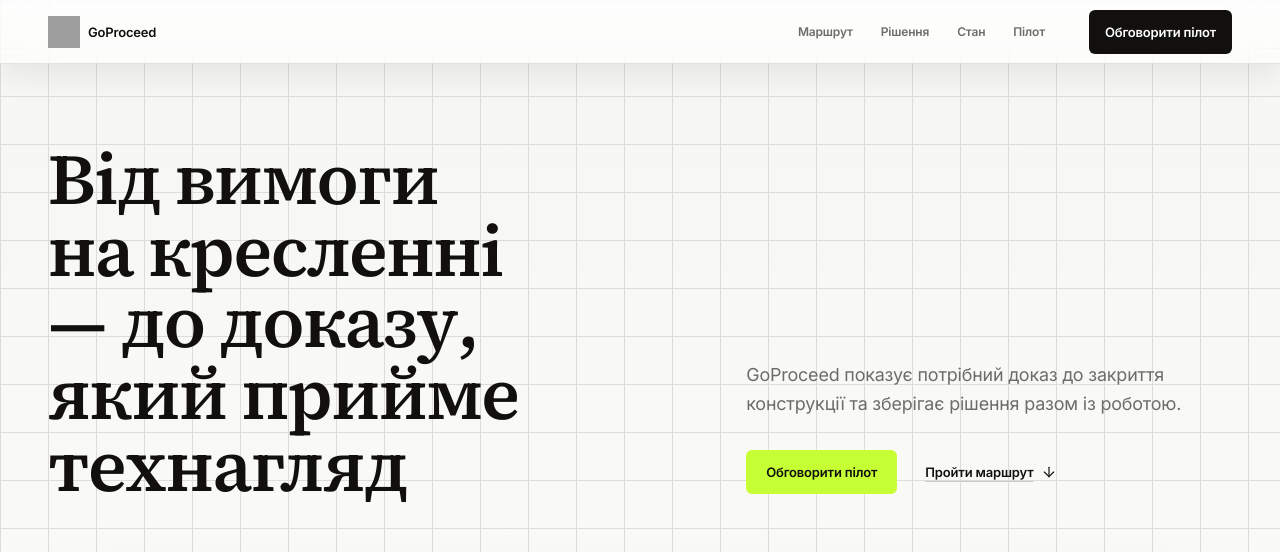
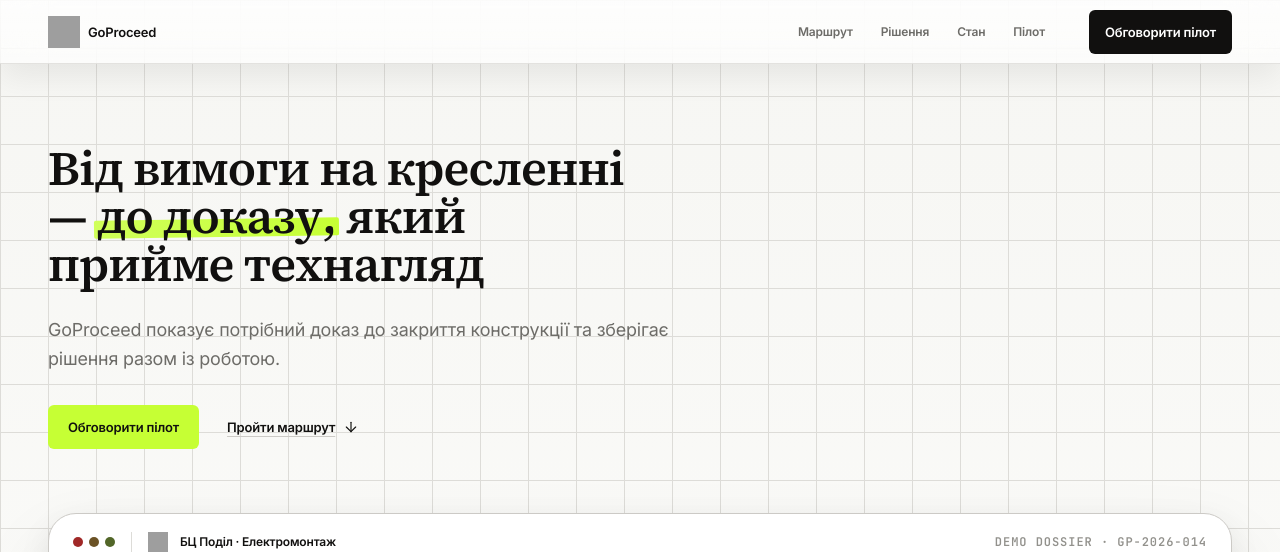
Before and after one commit to akisly/go-proceed, a Next.js app in the folder apps/landing/: page / in a window 1280 px wide. Shown: the top 552 px of the page. Built offline with nearby package versions, Linux system fonts and the light colour scheme; grey boxes are pictures that could not be loaded.

Commit message:
fix(landing): stack hero copy with clear evidence accent

```diff
--- a/apps/landing/app/globals.css
+++ b/apps/landing/app/globals.css
@@ -80,6 +80,31 @@
     background-size: 48px 48px, 48px 48px, 100% 100%;
   }
 
+  .landing-hero-accent {
+    position: relative;
+    z-index: 0;
+    display: inline-block;
+    isolation: isolate;
+    white-space: nowrap;
+  }
+
+  .landing-hero-accent::after {
+    position: absolute;
+    z-index: -1;
+    right: -0.06em;
+    bottom: 0.05em;
+    left: -0.06em;
+    height: 0.38em;
+    border-radius: 0.04em;
+    background: linear-gradient(
+      90deg,
+      color-mix(in srgb, var(--color-action-signal) 82%, var(--color-surface)),
+      var(--color-action-signal)
+    );
+    content: "";
+    transform: rotate(-0.8deg);
+  }
+
   .landing-blueprint {
     background-image:
       linear-gradient(var(--color-line) 1px, transparent 1px),
--- a/apps/landing/components/blocks/hero.tsx
+++ b/apps/landing/components/blocks/hero.tsx
@@ -3,6 +3,7 @@ import { landingContent } from "../../content/landing-content";
 import { LiveDossier } from "../visuals/live-dossier";
 
 const hero = landingContent.hero;
+const [titleBeforeAccent, titleAfterAccent] = hero.title.split(hero.titleAccent);
 
 export function Hero() {
   return (
@@ -12,16 +13,23 @@ export function Hero() {
     >
       <div className="landing-hero-field absolute inset-x-0 top-0 -z-10 h-[68%]" aria-hidden="true" />
       <div className="mx-auto max-w-content">
-        <div className="grid items-end gap-8 wide:grid-cols-[1.12fr_0.88fr] wide:gap-20">
-          <h1 className="display max-w-[14ch] text-mkt-display-1 text-ink">
-            {hero.title}
+        <div className="flex flex-col items-start" data-hero-copy-stack="true">
+          <h1 className="display max-w-[22ch] text-mkt-display-2 text-ink">
+            {titleBeforeAccent}
+            <span className="landing-hero-accent" data-hero-accent="true">
+              {hero.titleAccent}
+            </span>
+            {titleAfterAccent}
           </h1>
 
-          <div className="wide:pb-2">
-            <p className="measure max-w-[48ch] text-mkt-lead leading-relaxed text-ink-muted">
+          <p
+            className="measure mt-7 max-w-[52ch] text-mkt-lead leading-relaxed text-ink-muted"
+            data-hero-description="true"
+          >
             {hero.lead}
           </p>
-            <div className="mt-8 flex flex-wrap items-center gap-3">
+
+          <div className="mt-8 flex flex-wrap items-center gap-3" data-hero-actions="true">
             <a
               href="#pilot"
               className="inline-flex min-h-11 items-center justify-center rounded-control bg-action-signal px-5 text-data font-semibold text-action-signal-fg transition-colors duration-fast ease-out hover:bg-action-signal-hover focus-visible:outline-2 focus-visible:outline-offset-2 focus-visible:outline-focus"
@@ -37,7 +45,6 @@ export function Hero() {
             </a>
           </div>
         </div>
-        </div>
 
         <div className="mt-12 md:mt-16">
           <LiveDossier />
--- a/apps/landing/content/landing-content.ts
+++ b/apps/landing/content/landing-content.ts
@@ -33,6 +33,7 @@ export const landingContent = {
   },
   hero: {
     title: "Від вимоги на кресленні — до доказу, який прийме технагляд",
+    titleAccent: "до доказу,",
     lead:
       "GoProceed показує потрібний доказ до закриття конструкції та зберігає рішення разом із роботою.",
     primaryAction: "Обговорити пілот",
```
Also changed, not shown: 1 other file (tests, documents, lock files or other folders). Lines whose indentation alone changed are shown as unchanged.
